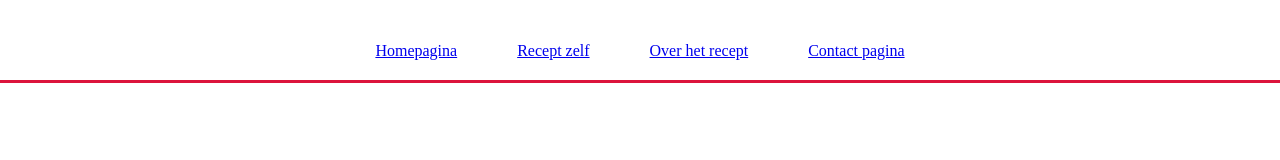
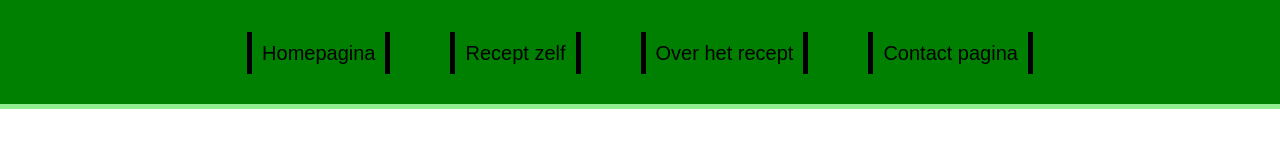
Before and after one commit to Luukvanduijvenbode/bbq-blogg, a plain HTML site: page index.html in a window 1280 px wide. Drawn offline with Linux system fonts and the light colour scheme.

Commit message:
nav toegevoegd

```diff
--- a/css/index.css
+++ b/css/index.css
@@ -11,9 +11,9 @@ nav li {
     text-align: center;
 }
 
-.menu {
+.bbq {
     text-decoration: none;
-    color: #1a2238;
+    color: black;
     font-family: 'Rubik', sans-serif;
     text-align: center;
     padding-right: 10px;
@@ -21,22 +21,22 @@ nav li {
     padding-top: 10px;
     font-size: 20px;
     padding-bottom: 10px;
-    border-left: 5px solid #1a2238;
-    border-right: 5px solid #1a2238;
+    border-left: 5px solid black;
+    border-right: 5px solid black;
 }
 
 a:hover {
     color: white;
-    background-color: #1a2238;
+    background-color: black;
     transition: 0.3s;
 }
 
 nav {
     width: 100vw;
     position: absolute;
-    height: 10vh;
-    border-bottom: 3px solid crimson;
+    height: 13vh;
+    border-bottom: 5px solid lightgreen ;
     display: flex;
     justify-content: center;
-    background-color: white;
+    background-color: green;
 }
```
